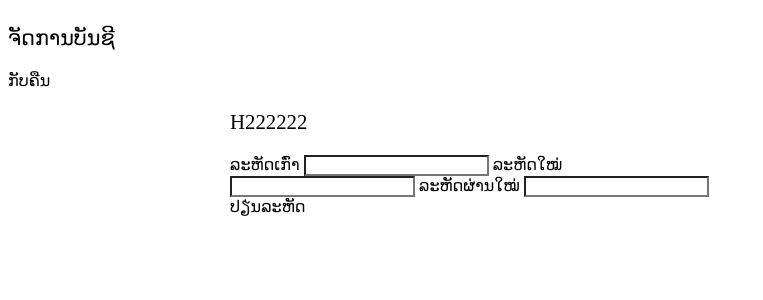
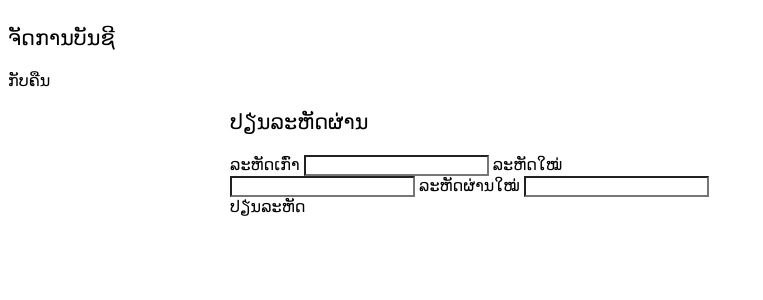
Before and after one commit to Jeemoua/pos-mvc, a PHP site: the page made by mvc/views/pages/account.php in a window 1280 px wide. Shown: the part 803-1103 px from the top of the page, without its empty margins (0-763 px from the left). Run offline with PHP 8.4, Linux system fonts and the light colour scheme; the template is opened without the code that fills it, so the values that code supplies are empty.

Commit message:
change password

```diff
--- a/mvc/views/pages/account.php
+++ b/mvc/views/pages/account.php
@@ -23,7 +23,7 @@
 			<div style="height: calc(100vh - 120px);overflow-y: auto;">
 				<form>
 					<div class="py-2 px-4 cl bg2" style="width: 500px;margin: auto">
-						<p class="text-center" style="font-size: 130%">H222222</p>
+						<p class="text-center" style="font-size: 130%">ປຽ່ນລະຫັດຜ່ານ</p>
 						<label>ລະຫັດເກົ່າ</label>
 						<input id="passwordOld" type="text" class="form-control"  style="background: none;color: white">
 						<label class="mt-2">ລະຫັດໃໝ່</label>
```
